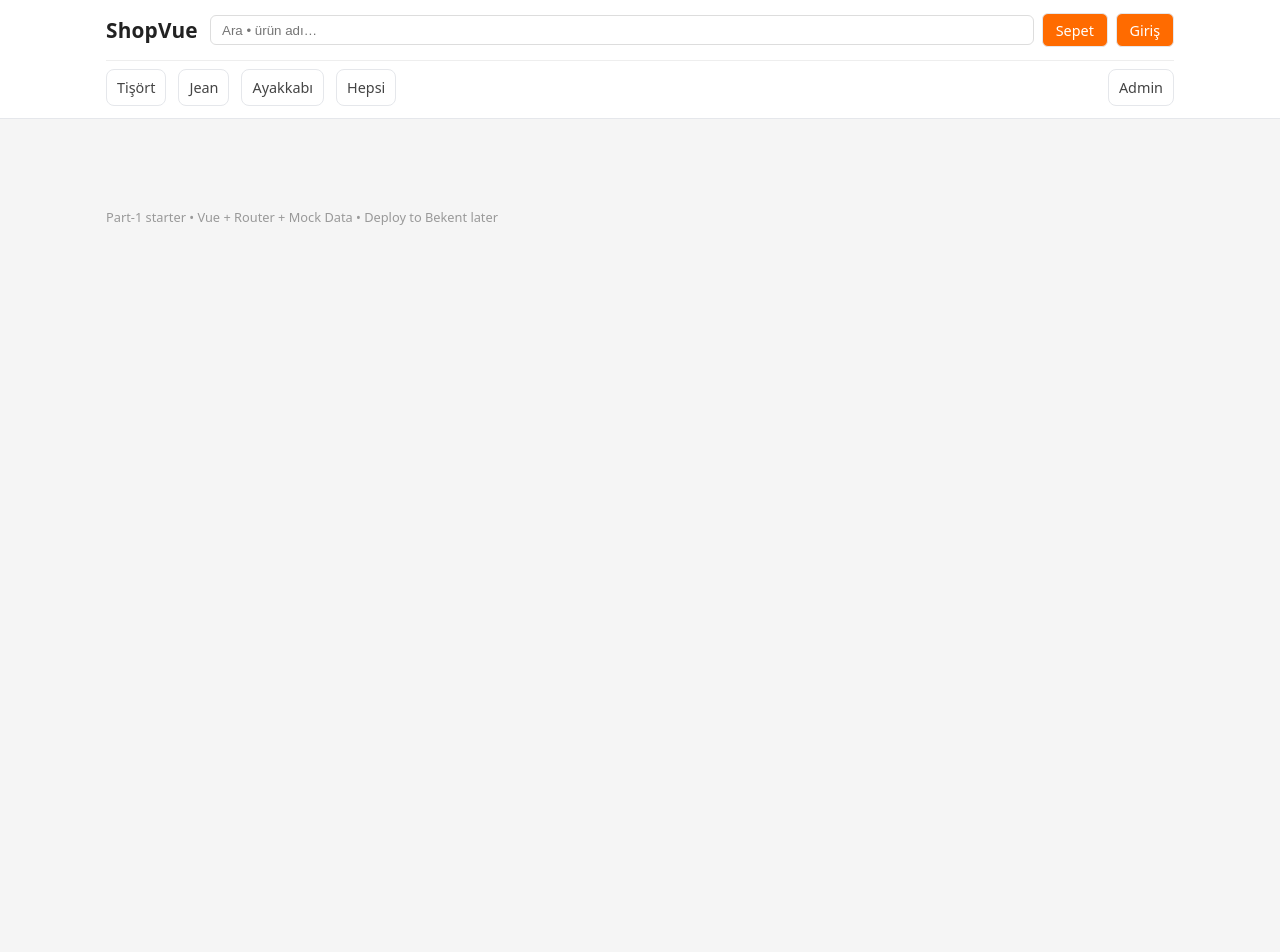
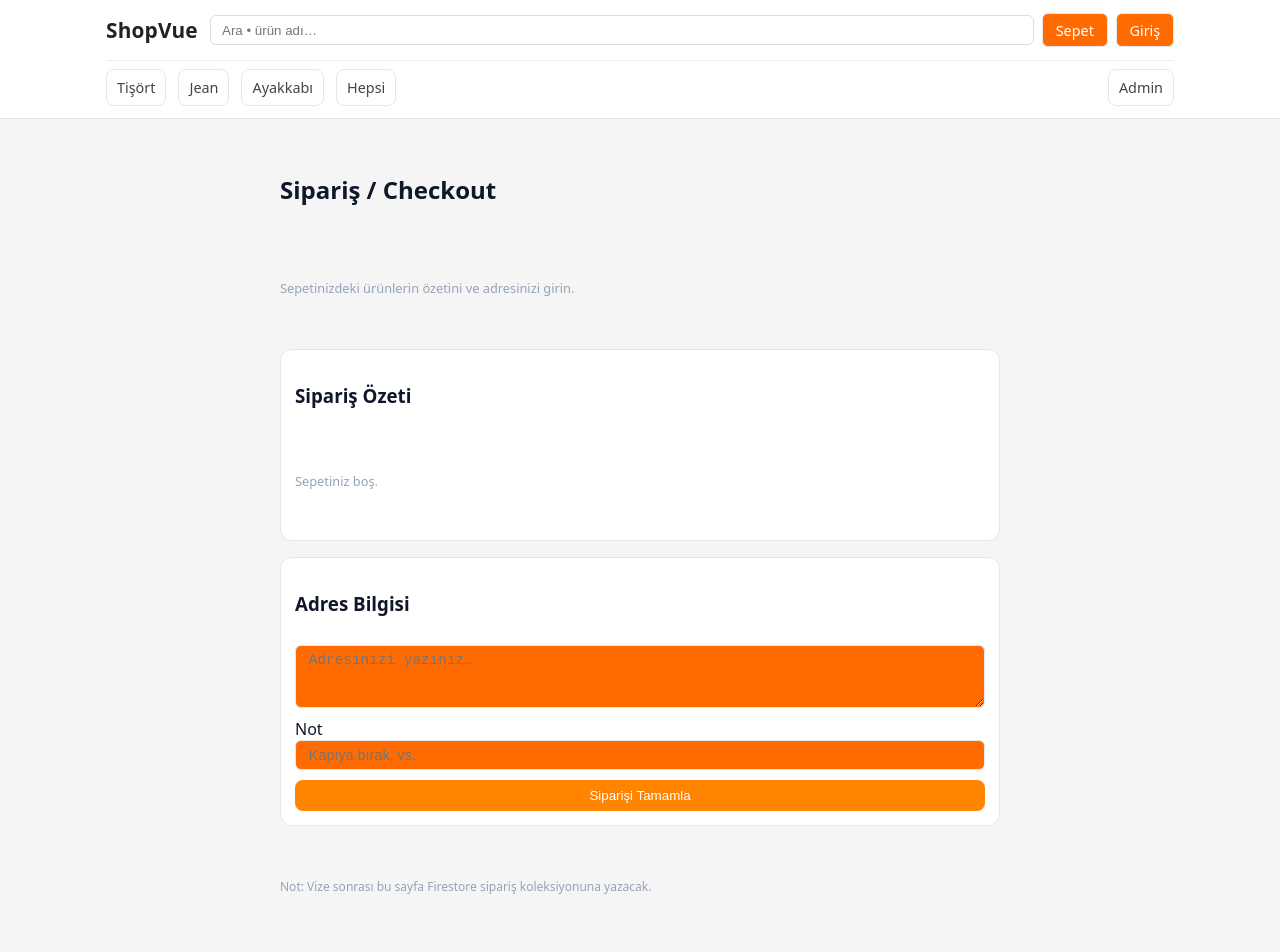
Before and after one commit to MohammedAl-jafri/ecommerce-defacto, a Vue app: page /checkout in a window 1280 px wide. Shown: the top 952 px of the page. Before the commit the page ends 800 px from the top, so only its background shows below. Built offline with nearby package versions, Linux system fonts and the light colour scheme.

Commit message:
add register, checkout, profile pages

```diff
--- /dev/null
+++ b/src/pages/Checkout.vue
@@ -0,0 +1,93 @@
+<script setup>
+import { ref, onMounted } from 'vue'
+
+const items = ref([])
+const total = ref(0)
+
+onMounted(() => {
+  const saved = localStorage.getItem('cart')
+  if (saved) {
+    items.value = JSON.parse(saved)
+  }
+  total.value = items.value.reduce((s, i) => s + (i.price || 0), 0)
+})
+
+const address = ref('')
+const note = ref('')
+const message = ref('')
+
+const placeOrder = () => {
+  if (!address.value) {
+    message.value = 'Adres zorunludur.'
+    return
+  }
+  // Part-3: burada Firestore'a sipariş kaydı yapılacak
+  message.value = 'Demo: Sipariş alındı (yerel).'
+}
+</script>
+
+<template>
+  <section style="max-width:720px;margin:0 auto;display:grid;gap:16px">
+    <h2>Sipariş / Checkout</h2>
+    <p class="muted">Sepetinizdeki ürünlerin özetini ve adresinizi girin.</p>
+
+    <!-- order summary -->
+    <div
+      style="background:white;border:1px solid #e5e7eb;border-radius:12px;padding:14px;display:grid;gap:8px"
+    >
+      <h3>Sipariş Özeti</h3>
+      <div v-if="items.length">
+        <div
+          v-for="it in items"
+          :key="it.id"
+          style="display:flex;justify-content:space-between"
+        >
+          <span>{{ it.title }}</span>
+          <span>{{ it.price }} ₺</span>
+        </div>
+        <div style="text-align:right;margin-top:6px">
+          <strong>Toplam: {{ total }} ₺</strong>
+        </div>
+      </div>
+      <p v-else class="muted">Sepetiniz boş.</p>
+    </div>
+
+    <!-- address -->
+    <div
+      style="background:white;border:1px solid #e5e7eb;border-radius:12px;padding:14px;display:grid;gap:10px"
+    >
+      <h3>Adres Bilgisi</h3>
+      <textarea
+        v-model="address"
+        rows="3"
+        class="btn"
+        style="width:100%"
+        placeholder="Adresinizi yazınız…"
+      ></textarea>
+
+      <label>
+        Not
+        <input v-model="note" class="btn" style="width:100%" placeholder="Kapıya bırak, vs." />
+      </label>
+
+      <button
+        @click="placeOrder"
+        style="background:#ff8400;color:white;border:none;padding:8px;border-radius:8px;cursor:pointer"
+      >
+        Siparişi Tamamla
+      </button>
+
+      <p v-if="message" class="muted">{{ message }}</p>
+    </div>
+
+    <p class="muted" style="font-size:12px">
+      Not: Vize sonrası bu sayfa Firestore sipariş koleksiyonuna yazacak.
+    </p>
+  </section>
+</template>
+
+<style scoped>
+.muted {
+  color: #94a3b8;
+}
+</style>
--- /dev/null
+++ b/src/pages/Profile.vue
@@ -0,0 +1,61 @@
+<script setup>
+import { ref } from 'vue'
+
+// Part-3'te buraya Firebase Auth'tan gelen kullanıcı bilgisi yerleştirilecek
+const user = ref({
+  name: 'Demo Kullanıcı',
+  email: 'demo@example.com',
+})
+
+const orders = ref([
+  // Part-3'te Firestore'dan çekilecek
+  { id: 'ORD-001', total: 350, status: 'Hazırlanıyor' },
+  { id: 'ORD-002', total: 149, status: 'Teslim edildi' },
+])
+</script>
+
+<template>
+  <section style="max-width:720px;margin:0 auto;display:grid;gap:16px">
+    <h2>Profil</h2>
+    <p class="muted">Kullanıcı bilgileri ve sipariş geçmişi.</p>
+
+    <!-- user card -->
+    <div
+      style="background:white;border:1px solid #e5e7eb;border-radius:12px;padding:14px;display:grid;gap:6px"
+    >
+      <h3>Hesap Bilgileri</h3>
+      <p><strong>Ad:</strong> {{ user.name }}</p>
+      <p><strong>E-posta:</strong> {{ user.email }}</p>
+      <p class="muted" style="font-size:12px">
+        Not: Giriş yaptıktan sonra bu alan Firebase'den gelecektir.
+      </p>
+    </div>
+
+    <!-- orders -->
+    <div
+      style="background:white;border:1px solid #e5e7eb;border-radius:12px;padding:14px;display:grid;gap:8px"
+    >
+      <h3>Siparişlerim</h3>
+      <div v-if="orders.length">
+        <div
+          v-for="o in orders"
+          :key="o.id"
+          style="display:flex;justify-content:space-between;align-items:center"
+        >
+          <div>
+            <strong>{{ o.id }}</strong>
+            <div class="muted">{{ o.status }}</div>
+          </div>
+          <div>{{ o.total }} ₺</div>
+        </div>
+      </div>
+      <p v-else class="muted">Henüz sipariş yok.</p>
+    </div>
+  </section>
+</template>
+
+<style scoped>
+.muted {
+  color: #94a3b8;
+}
+</style>
--- /dev/null
+++ b/src/pages/Register.vue
@@ -0,0 +1,66 @@
+<script setup>
+import { ref } from 'vue'
+
+const name = ref('')
+const email = ref('')
+const password = ref('')
+const message = ref('')
+
+const register = () => {
+  if (!name.value || !email.value || !password.value) {
+    message.value = 'Tüm alanlar zorunlu.'
+    return
+  }
+  // Part-3: burada Firebase Auth (createUserWithEmailAndPassword) gelecek
+  message.value = 'Demo mod: Kayıt burada yapılacak.'
+}
+</script>
+
+<template>
+  <section style="max-width:420px;margin:0 auto">
+    <h2>Kayıt Ol</h2>
+    <p class="muted">Bu sayfa vize sonrası Firebase Auth ile bağlanacak.</p>
+
+    <div
+      style="
+        background:white;
+        margin-top:16px;
+        padding:16px;
+        border-radius:12px;
+        border:1px solid #e5e7eb;
+        display:grid;
+        gap:12px;
+      "
+    >
+      <label>
+        Ad Soyad
+        <input v-model="name" class="btn" style="width:100%" placeholder="Adınız" />
+      </label>
+
+      <label>
+        E-posta
+        <input v-model="email" type="email" class="btn" style="width:100%" placeholder="mail@ornek.com" />
+      </label>
+
+      <label>
+        Şifre
+        <input v-model="password" type="password" class="btn" style="width:100%" />
+      </label>
+
+      <button
+        @click="register"
+        style="background:#0f172a;color:white;border:none;padding:8px 0;border-radius:8px;cursor:pointer"
+      >
+        Kayıt Ol
+      </button>
+
+      <p v-if="message" class="muted">{{ message }}</p>
+    </div>
+  </section>
+</template>
+
+<style scoped>
+.muted {
+  color: #94a3b8;
+}
+</style>
```
Also changed, not shown: src/router/index.js (+9 -1 lines).
